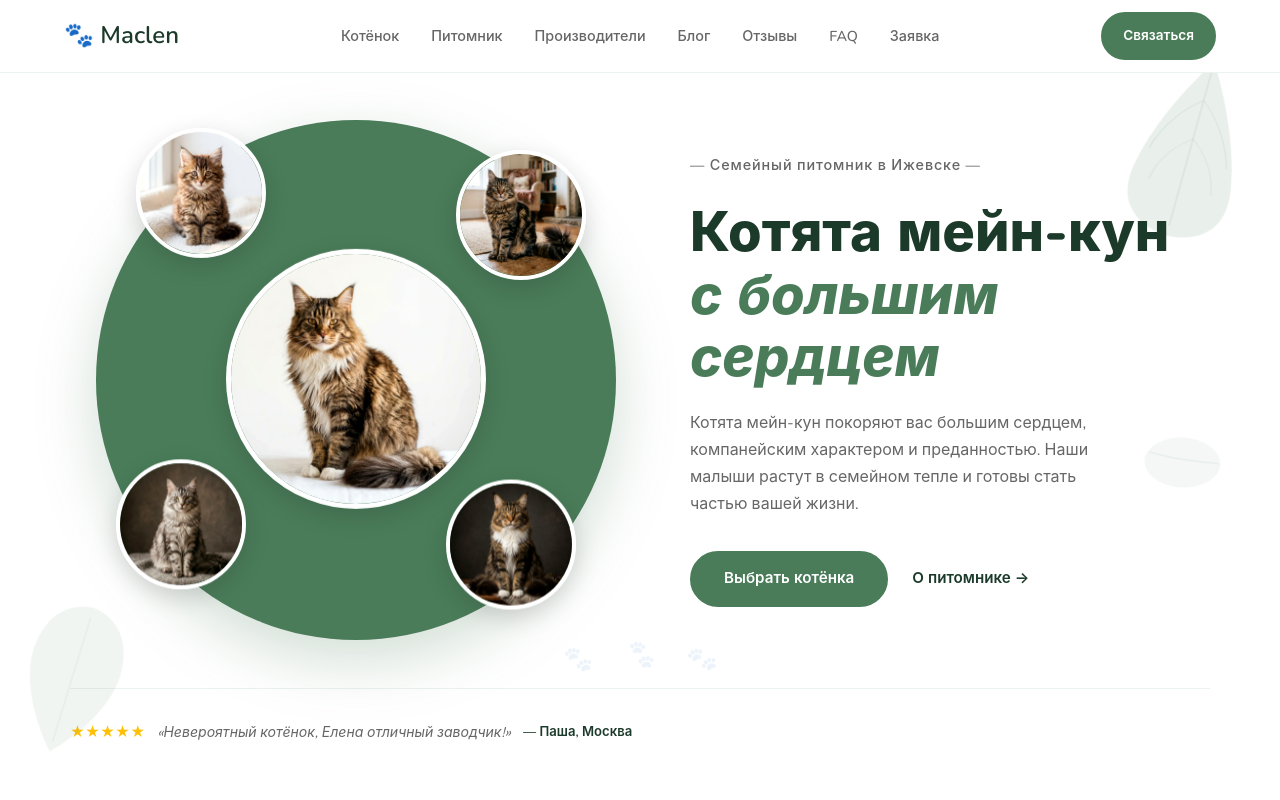
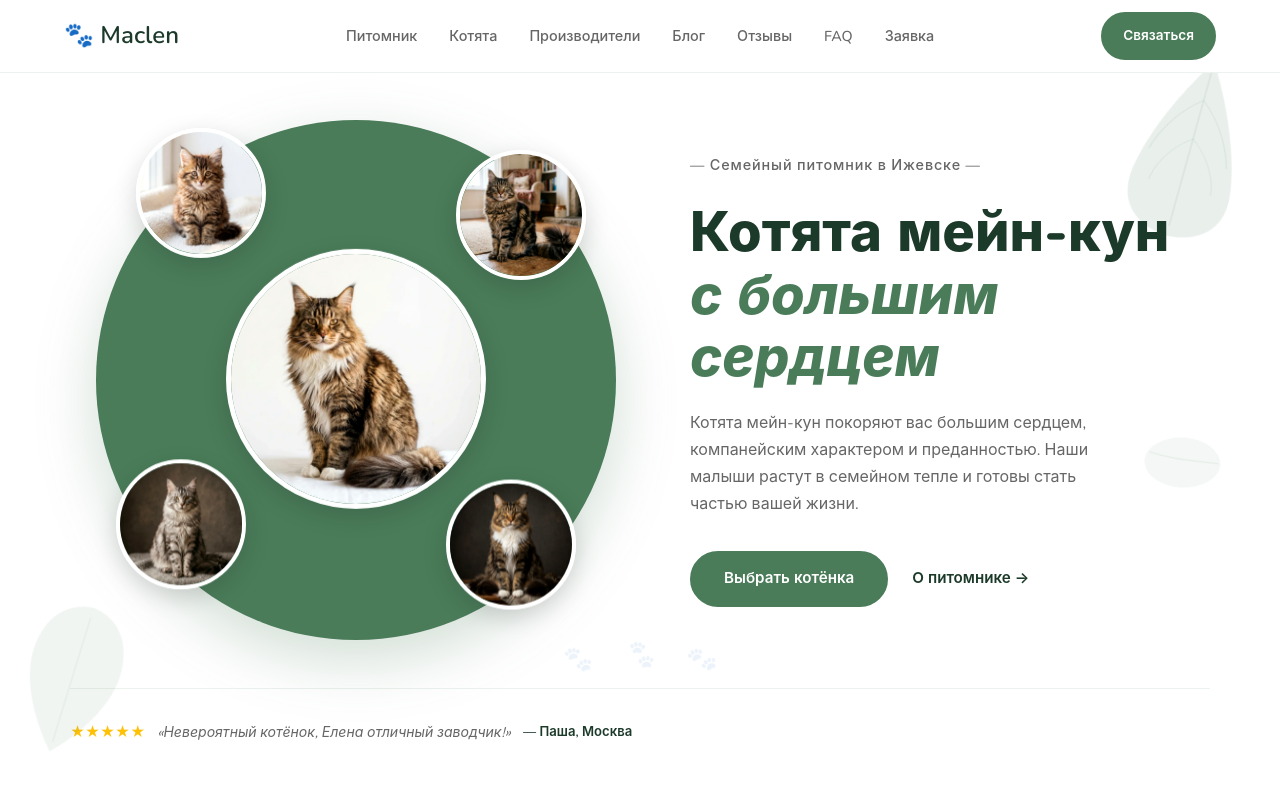
Before and after one commit to Xyling12/maclen-website, a website: page index.html in a window 1280 px wide. Shown: the top 800 px of the page. Drawn offline with nearby package versions, Linux system fonts and the light colour scheme; no server answers.

Commit message:
ui: swap cattery and kittens links in the navigation bar

```diff
--- a/index.html
+++ b/index.html
@@ -79,8 +79,8 @@
       <span>🐾</span> Maclen
     </a>
     <ul class="nav__links">
-      <li><a href="#kittens">Котёнок</a></li>
       <li><a href="#about">Питомник</a></li>
+      <li><a href="#kittens">Котята</a></li>
       <li><a href="#parents">Производители</a></li>
       <li><a href="#blog">Блог</a></li>
       <li><a href="#reviews">Отзывы</a></li>
@@ -101,8 +101,8 @@
 <!-- Mobile Nav -->
 <div class="mobile-nav" id="mobileNav">
   <span class="mobile-nav-close" id="navClose">✕</span>
-  <a href="#kittens" class="nav-mob-link">Котёнок</a>
   <a href="#about" class="nav-mob-link">Питомник</a>
+  <a href="#kittens" class="nav-mob-link">Котята</a>
   <a href="#parents" class="nav-mob-link">Производители</a>
   <a href="#blog" class="nav-mob-link">Блог</a>
   <a href="#reviews" class="nav-mob-link">Отзывы</a>
```
